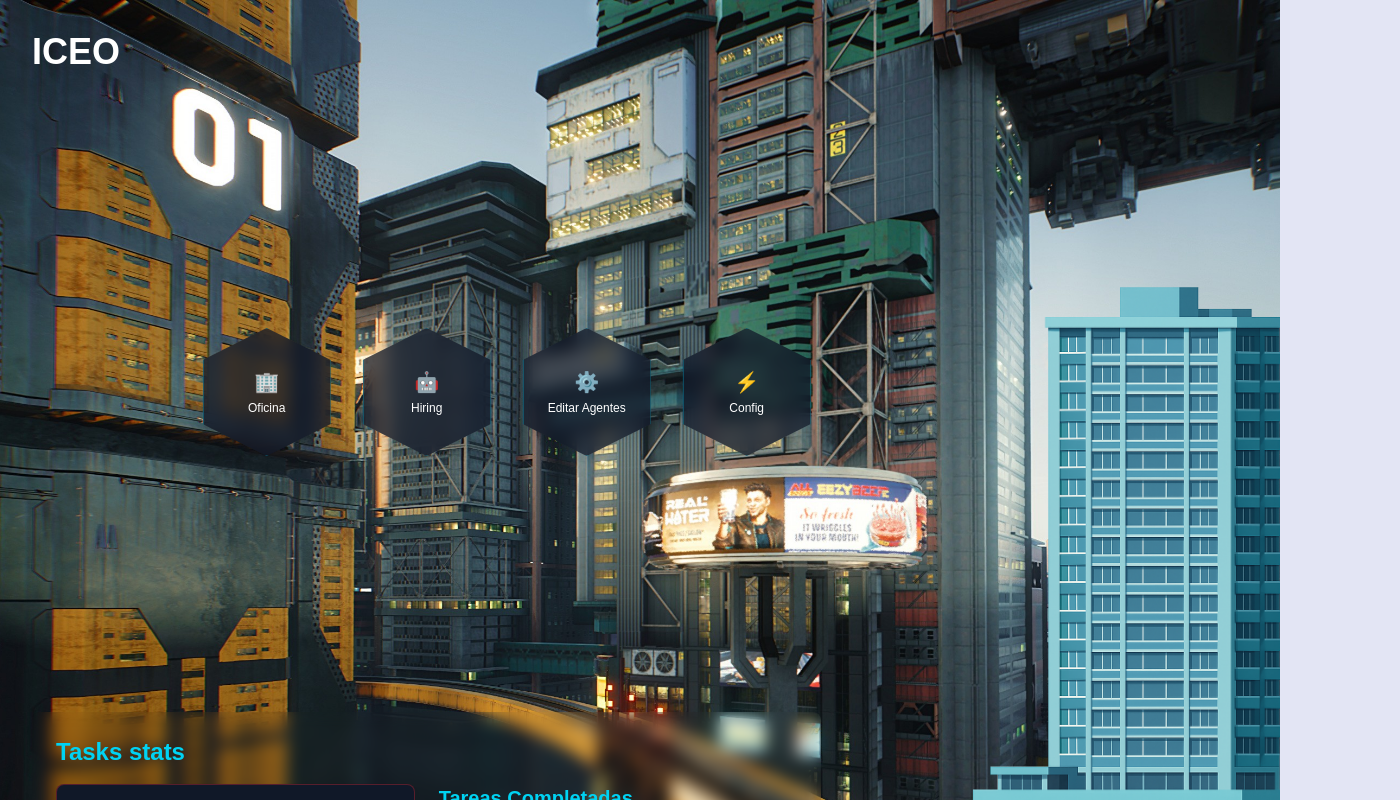
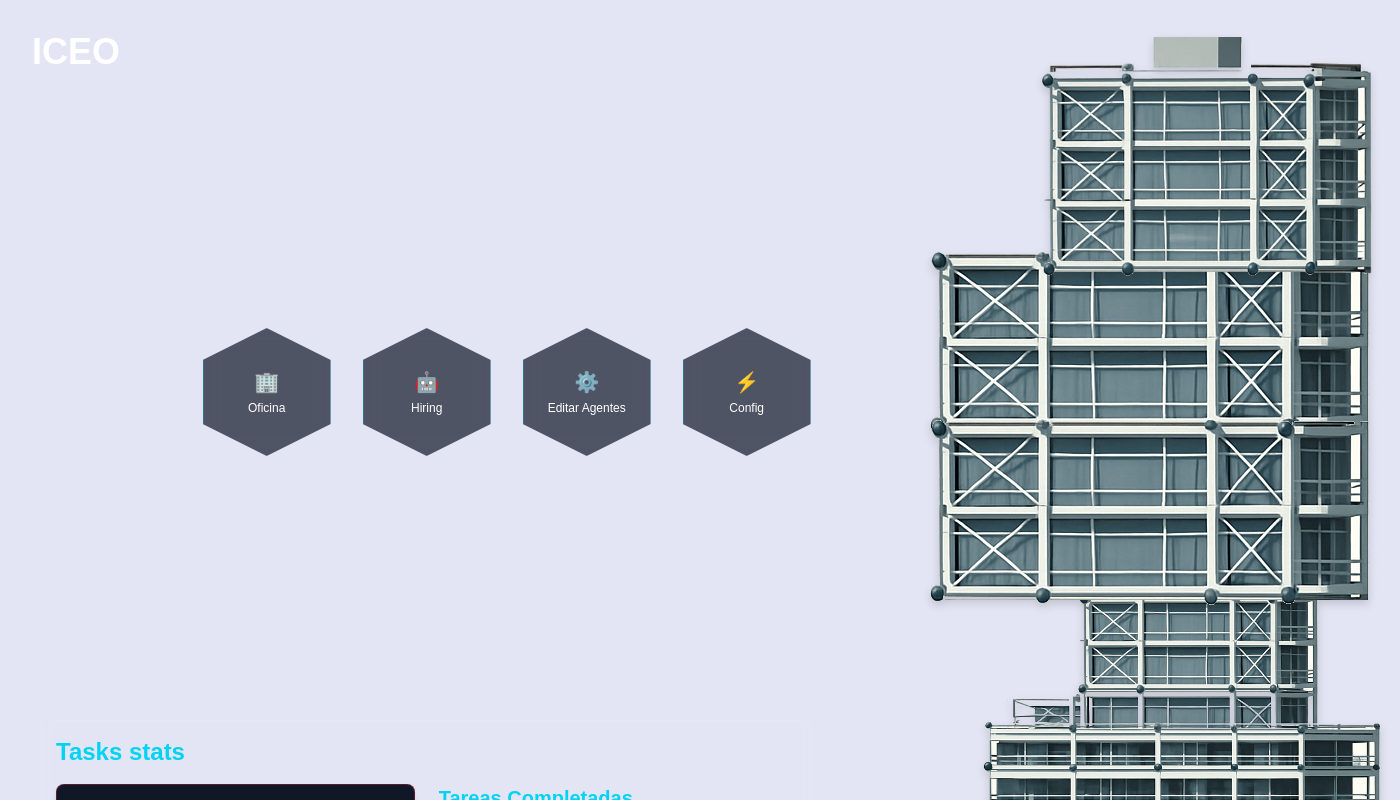
Before and after one commit to raulisai/iceo-frontend, a Next.js app: page / in a window 1280 px wide. Shown: the top 800 px of the page, 1400 px wide, since content can reach past the window. Built offline with nearby package versions, Linux system fonts and the light colour scheme.

Commit message:
build new

```diff
--- a/src/app/page.tsx
+++ b/src/app/page.tsx
@@ -4,6 +4,7 @@ import Image from "next/image";
 import HexagonalTaskStats from "../components/HexagonalTaskStats";
 import { useState, useEffect } from "react";
 import { motion } from "framer-motion";
+import EdificioCorporativo from "../components/EdificioCorporativo";
 
 export default function Home() {
   // Mock data for task statistics - in a real app this would come from an API
@@ -29,18 +30,7 @@ export default function Home() {
   }, []);
 
   return (
-    <>
-      <div
-  className="relative min-h-screen w-full overflow-hidden"
-  style={{
-    backgroundImage: 'url(/backgraund.jpg)',
-    backgroundSize: 'cover',
-    backgroundPosition: 'center',
-    backgroundRepeat: 'no-repeat',
-    minHeight: '100vh',
-    width: '100%'
-  }}
->
+      <>
         {/* Main content */}
         <div className="flex flex-col md:flex-row h-full">
           <div className="md:w-2/3 p-8 z-10">
@@ -111,21 +101,11 @@ export default function Home() {
 
           </div>
 
-          {/* Image container - right aligned, almost full height */}
+          {/* Edificio Corporativo - apilado de pisos */}
           <div className="absolute right-0 top-0 h-full flex items-center justify-end pr-4 -mr-30 ">
-            <div className="h-[85vh] relative">
-              <Image
-                src="/build.png"
-                alt="ICEO Building"
-                style={{ objectFit: 'contain', height: '100%', width: 'auto' }}
-                width={500}
-                height={800}
-                priority
-              />
-            </div>
+            <EdificioCorporativo />
           </div>
         </div>
-      </div>
-    </>
+      </>
   );
 }
--- /dev/null
+++ b/src/components/EdificioCorporativo.tsx
@@ -0,0 +1,56 @@
+import Image from "next/image";
+
+/**
+ * Componente que apila tres imágenes de pisos para formar el edificio corporativo.
+ * Las imágenes deben estar en /public y se apilan de abajo hacia arriba.
+ * El piso 2 define la altura principal.
+ */
+export default function EdificioCorporativo() {
+  return (
+    <div
+      className="flex flex-col items-end justify-end h-[85vh] mt-56 select-none relative drop-shadow-lg"
+      style={{ pointerEvents: "none" }} // evita que el edificio bloquee clicks
+    >
+      {/* Piso 3 (arriba) */}
+      <Image
+        src="/piso-3-min.png"
+        alt="Piso 3"
+        width={500}
+        height={180}
+        style={{ objectFit: "contain", width: "auto", maxHeight: "30vh", zIndex: 3 }}
+        priority
+        className="relative"
+      />
+      {/* Piso 2 (medio, define altura) */}
+      <Image
+        src="/piso-2-min.png"
+        alt="Piso 2"
+        width={500}
+        height={340}
+        style={{ objectFit: "contain", width: "auto", maxHeight: "45vh", zIndex: 2, marginTop: -30 }}
+        priority
+        className="relative"
+      />
+      {/* Piso 2 (medio, define altura) */}
+      <Image
+        src="/piso-2-min.png"
+        alt="Piso 2"
+        width={500}
+        height={340}
+        style={{ objectFit: "contain", width: "auto", maxHeight: "45vh", zIndex: 2, marginTop: -30 }}
+        priority
+        className="relative"
+      />
+      {/* Piso 1 (abajo) */}
+      <Image
+        src="/piso-1-min.png"
+        alt="Piso 1"
+        width={600}
+        height={180}
+        style={{ objectFit: "contain", width: "auto", maxHeight: "33vh", zIndex: 1, marginTop: -25 }}
+        priority
+        className="relative"
+      />
+    </div>
+  );
+}
```
